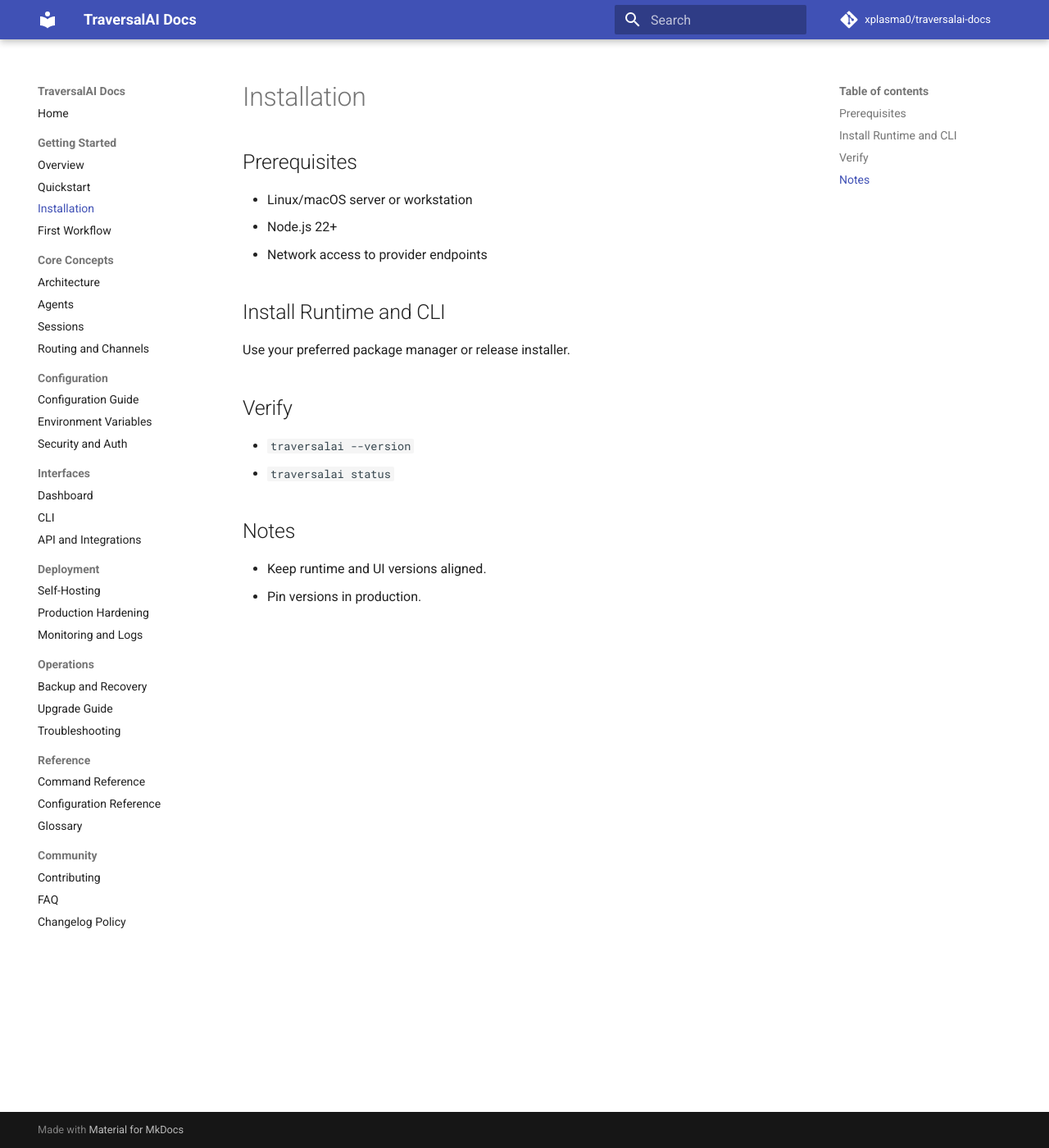
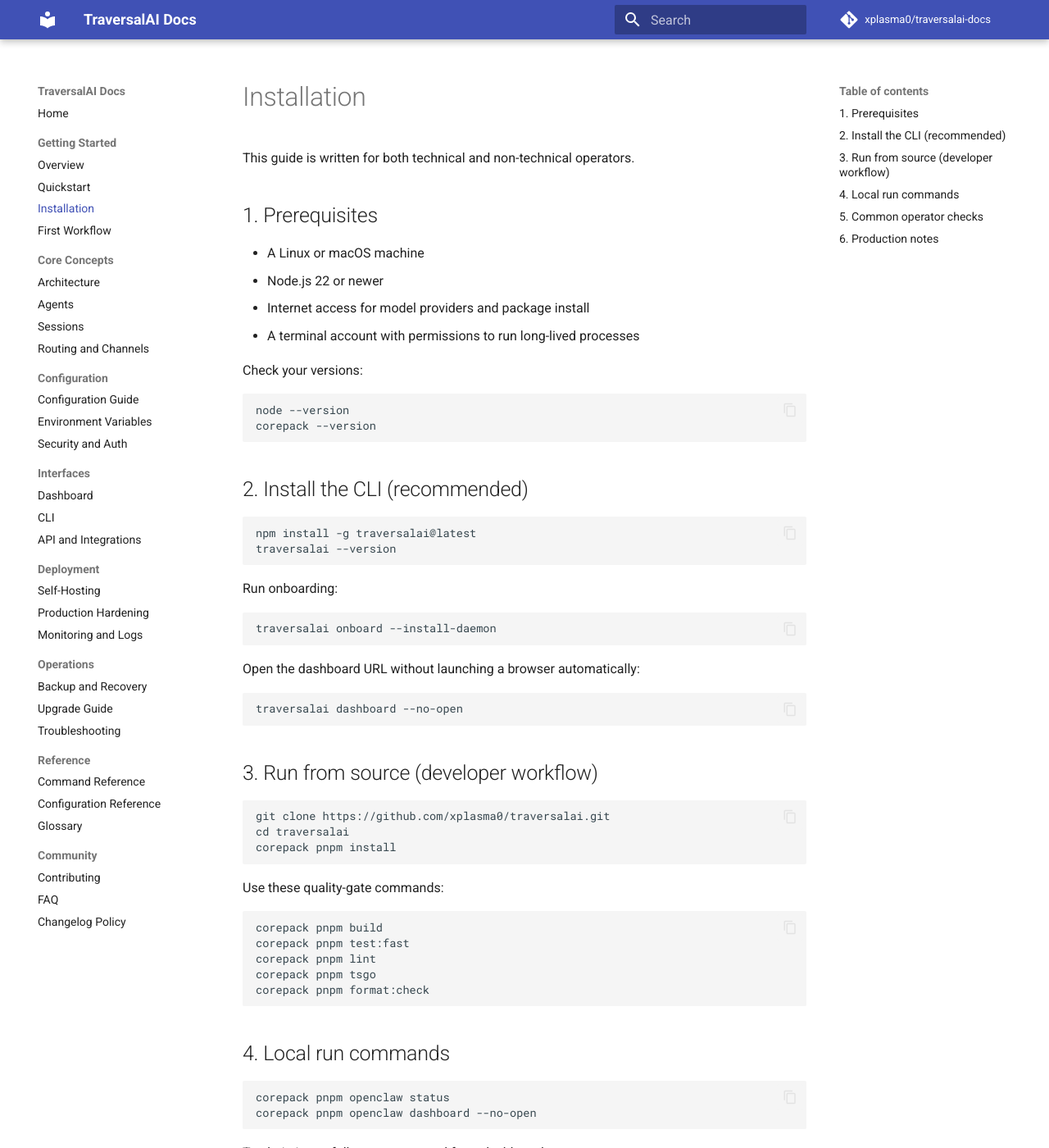
Before and after one commit to xplasma0/traversalai-docs, an MkDocs documentation site: the page built from docs/getting-started/installation.md, in a window 1280 px wide and 1400 px high. Shown: the whole window at 82% size. Built offline with MkDocs 1.6.1 and Material for MkDocs 9.7.7, drawn with Linux system fonts in a browser that asks for light colours; comment, search, counter and statistics services are not loaded; some of the changed text lies outside the part shown.

Commit message:
docs: expand installation and local development workflow

````diff
--- a/docs/getting-started/installation.md
+++ b/docs/getting-started/installation.md
@@ -1,21 +1,81 @@
 # Installation
 
-## Prerequisites
+This guide is written for both technical and non-technical operators.
 
-- Linux/macOS server or workstation
-- Node.js 22+
-- Network access to provider endpoints
+## 1. Prerequisites
 
-## Install Runtime and CLI
+- A Linux or macOS machine
+- Node.js 22 or newer
+- Internet access for model providers and package install
+- A terminal account with permissions to run long-lived processes
 
-Use your preferred package manager or release installer.
+Check your versions:
 
-## Verify
+```bash
+node --version
+corepack --version
+```
 
-- `traversalai --version`
-- `traversalai status`
+## 2. Install the CLI (recommended)
 
-## Notes
+```bash
+npm install -g traversalai@latest
+traversalai --version
+```
 
-- Keep runtime and UI versions aligned.
-- Pin versions in production.
+Run onboarding:
+
+```bash
+traversalai onboard --install-daemon
+```
+
+Open the dashboard URL without launching a browser automatically:
+
+```bash
+traversalai dashboard --no-open
+```
+
+## 3. Run from source (developer workflow)
+
+```bash
+git clone https://github.com/xplasma0/traversalai.git
+cd traversalai
+corepack pnpm install
+```
+
+Use these quality-gate commands:
+
+```bash
+corepack pnpm build
+corepack pnpm test:fast
+corepack pnpm lint
+corepack pnpm tsgo
+corepack pnpm format:check
+```
+
+## 4. Local run commands
+
+```bash
+corepack pnpm openclaw status
+corepack pnpm openclaw dashboard --no-open
+```
+
+To chain into a follow-up command from dashboard context:
+
+```bash
+corepack pnpm openclaw dashboard devices list
+```
+
+## 5. Common operator checks
+
+```bash
+traversalai status
+traversalai gateway status --deep
+traversalai channels status --probe
+```
+
+## 6. Production notes
+
+- Pin CLI versions in production environments.
+- Keep backup and recovery steps documented per environment.
+- Prefer explicit environment variables over hardcoded secrets.
````
